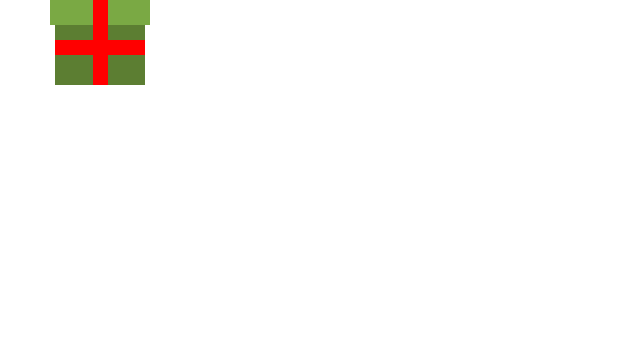
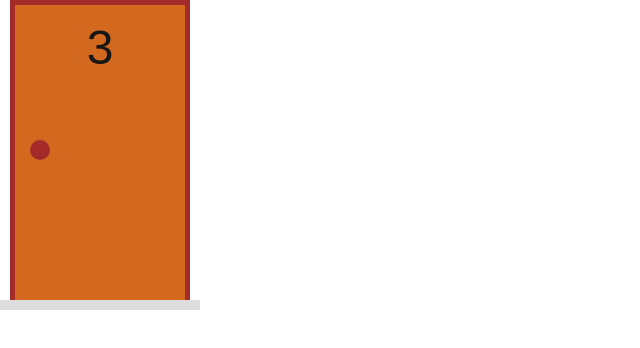
Before and after one commit to DeboraBorgesDev/monty-hall, a Next.js app: page / in a window 1280 px wide. Shown: the top 348 px of the page, without its empty margins (0-640 px from the left). Built offline with nearby package versions, Linux system fonts and the light colour scheme.

Commit message:
criação do componente de porta

```diff
--- /dev/null
+++ b/src/pages/components/Door/index.tsx
@@ -0,0 +1,15 @@
+import styles from "./styles.module.css"
+
+export default function Door(porps: any) {
+    return (
+       <div className={styles.area}>
+         <div className={styles.frame}>
+            <div className={styles.door}>
+                <div className={styles.number}>3</div>
+                <div className={styles.knob}></div>
+            </div>
+         </div>
+         <div className={styles.floor}></div>
+       </div>
+    )
+}
--- /dev/null
+++ b/src/pages/components/Door/styles.module.css
@@ -0,0 +1,48 @@
+.area {
+    position: relative;
+    display: flex;
+    align-items: center;
+    flex-direction: column;
+    width: var(--door-area-width);
+    height: var(--door-area-height);
+}
+
+.frame {
+    display: flex;
+    flex-grow: 1;
+    border-left: 5px solid brown;
+    border-top: 5px solid brown;
+    border-right: 5px solid brown;
+    width: 90%;
+}
+
+.door {
+    display: flex;
+    flex-direction: column;
+    align-items: center;
+    flex-grow: 1;
+    padding: 15px;
+    background-color: chocolate;
+
+}
+
+.knob {
+    position: absolute;
+    top: 140px;
+    height: 20px;
+    width: 20px;
+    border-radius: 10px;
+    display: flex;
+    align-self: flex-start;
+    background-color: brown;
+}
+
+.number {
+    font-size: 3rem;
+}
+
+.floor {
+    height: 10px;
+    width: 100%;
+    background-color: #ddd;
+}
--- a/src/pages/index.tsx
+++ b/src/pages/index.tsx
@@ -1,10 +1,11 @@
-import Present from "./components/Present/Present";
+import Door from "./components/Door";
+import Present from "./components/Present";
 
 export default function Home() {
   return (
     <>
       <div>
-       <Present/>
+       <Door/>
       </div>
     </>
   );
--- a/src/styles/globals.css
+++ b/src/styles/globals.css
@@ -1,6 +1,9 @@
 :root {
   --background: #ffffff;
   --foreground: #171717;
+  --door-area-height: 310px;
+  --door-area-width: 200px;
+
 }
 
 @media (prefers-color-scheme: dark) {
```
Also changed, not shown: src/pages/components/Present/index.tsx (renamed from src/pages/components/Present/Present.tsx).
